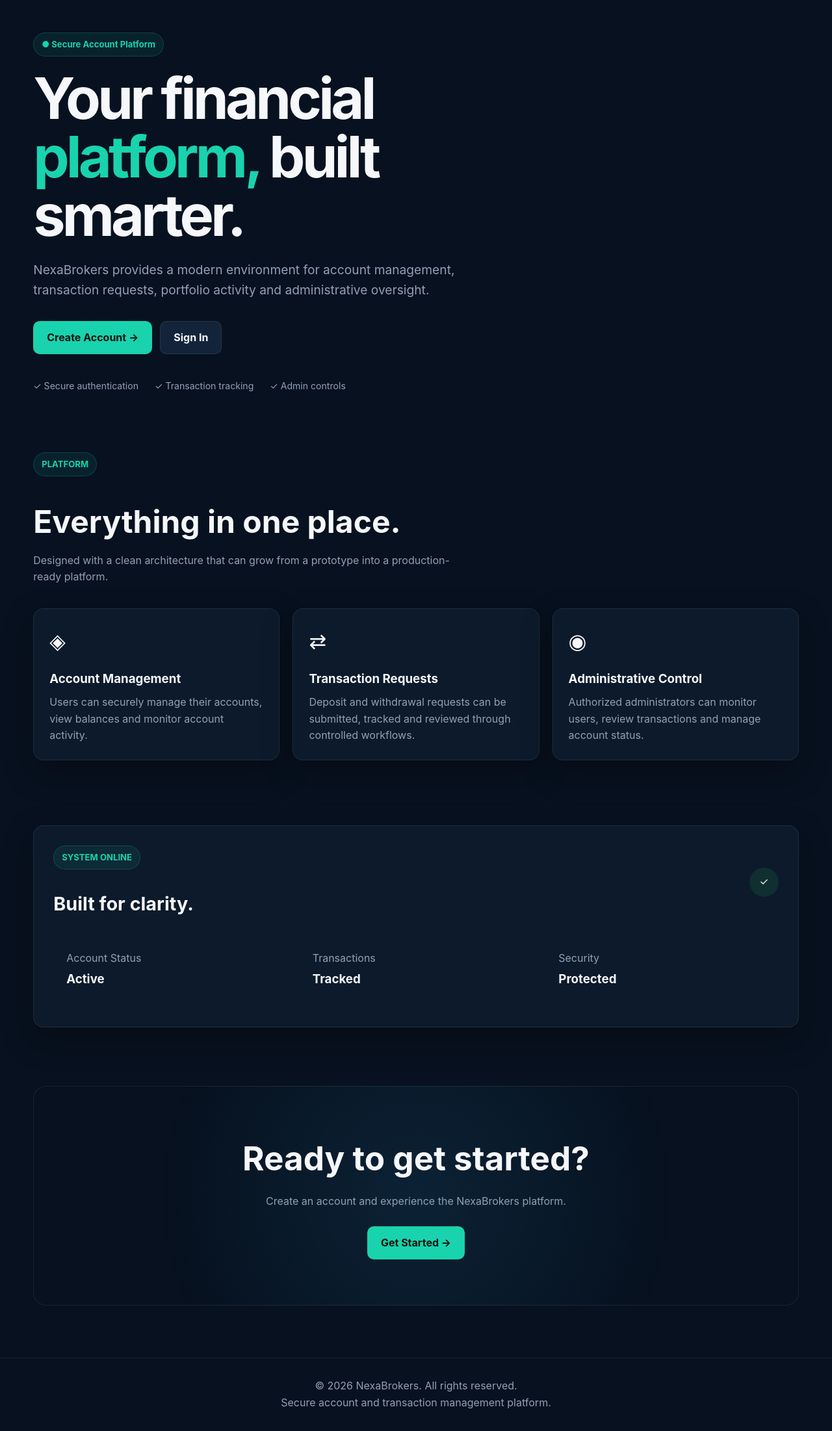
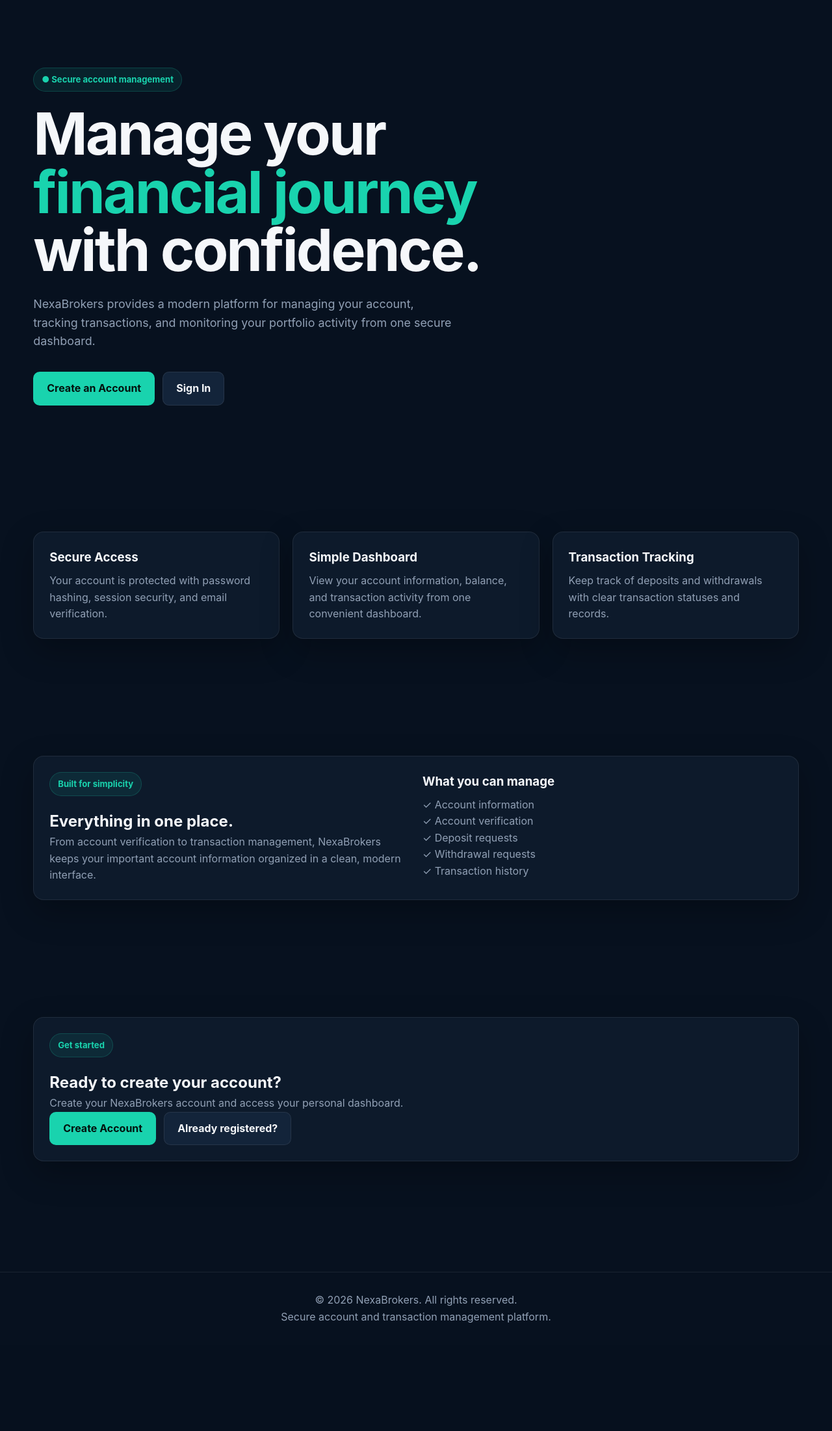
Before and after one commit to joboyfx5-lang/NexaBrokers, a Flask app: page / in a window 1280 px wide. Shown: the part 73-2275 px from the top of the page at 65% size. After the commit the page ends 2109 px from the top, so only its background shows below. Run offline with Flask 3, Linux system fonts and the light colour scheme.

Commit message:
Update index.html

```diff
--- a/templates/index.html
+++ b/templates/index.html
@@ -1,304 +1,229 @@
 {% extends "base.html" %}
 
-{% block title %}NexaBrokers — Modern Financial Platform{% endblock %}
+{% block title %}
+NexaBrokers — Secure Financial Management
+{% endblock %}
 
 {% block content %}
 
-<section class="page">
+<section class="hero">
+
     <div class="container">
 
-        <!-- HERO -->
-        <div style="
-            min-height: 70vh;
-            display: flex;
-            align-items: center;
-            padding: 50px 0;
-        ">
-            <div style="max-width: 850px;">
+        <div class="hero-content">
 
-                <div class="badge badge-info" style="margin-bottom: 20px;">
-                    ● Secure Account Platform
-                </div>
+            <div class="badge">
+                ● Secure account management
+            </div>
 
-                <h1 style="
-                    font-size: clamp(2.6rem, 8vw, 5.5rem);
-                    line-height: 1.02;
-                    letter-spacing: -0.055em;
-                    margin-bottom: 24px;
-                ">
-                    Your financial
-                    <span style="color: var(--primary);">
-                        platform,
-                    </span>
-                    built smarter.
-                </h1>
+            <h1>
+                Manage your
+                <span>financial journey</span>
+                with confidence.
+            </h1>
 
-                <p style="
-                    max-width: 700px;
-                    color: var(--muted);
-                    font-size: clamp(1rem, 2vw, 1.2rem);
-                    margin-bottom: 32px;
-                ">
-                    NexaBrokers provides a modern environment for
-                    account management, transaction requests, portfolio
-                    activity and administrative oversight.
+            <p>
+                NexaBrokers provides a modern platform for
+                managing your account, tracking transactions,
+                and monitoring your portfolio activity from
+                one secure dashboard.
+            </p>
+
+            <div class="hero-actions">
+
+                <a
+                    href="/signup-page"
+                    class="btn btn-primary"
+                >
+                    Create an Account
+                </a>
+
+                <a
+                    href="/login-page"
+                    class="btn btn-secondary"
+                >
+                    Sign In
+                </a>
+
+            </div>
+
+        </div>
+
+    </div>
+
+</section>
+
+
+<section class="section">
+
+    <div class="container">
+
+        <div
+            class="grid grid-3"
+        >
+
+            <div class="card">
+
+                <h3>
+                    Secure Access
+                </h3>
+
+                <p>
+                    Your account is protected with
+                    password hashing, session security,
+                    and email verification.
                 </p>
 
-                <div style="
-                    display: flex;
-                    flex-wrap: wrap;
-                    gap: 12px;
-                ">
-                    <a href="/signup-page" class="btn btn-primary">
-                        Create Account →
-                    </a>
-
-                    <a href="/login-page" class="btn btn-secondary">
-                        Sign In
-                    </a>
-                </div>
-
-                <div style="
-                    display: flex;
-                    flex-wrap: wrap;
-                    gap: 25px;
-                    margin-top: 38px;
-                    color: var(--muted);
-                    font-size: 0.88rem;
-                ">
-                    <span>✓ Secure authentication</span>
-                    <span>✓ Transaction tracking</span>
-                    <span>✓ Admin controls</span>
-                </div>
-
-            </div>
-        </div>
-
-
-        <!-- FEATURES -->
-        <section style="padding: 40px 0 80px;">
-
-            <div style="margin-bottom: 35px;">
-                <div class="badge badge-info">
-                    PLATFORM
-                </div>
-
-                <h2 style="
-                    font-size: clamp(1.8rem, 4vw, 3rem);
-                    margin-top: 12px;
-                ">
-                    Everything in one place.
-                </h2>
-
-                <p style="
-                    color: var(--muted);
-                    max-width: 650px;
-                    margin-top: 8px;
-                ">
-                    Designed with a clean architecture that can grow
-                    from a prototype into a production-ready platform.
-                </p>
             </div>
 
 
-            <div class="grid grid-3">
+            <div class="card">
 
-                <div class="card">
-                    <div style="
-                        font-size: 2rem;
-                        margin-bottom: 18px;
-                    ">
-                        ◈
+                <h3>
+                    Simple Dashboard
+                </h3>
+
+                <p>
+                    View your account information,
+                    balance, and transaction activity
+                    from one convenient dashboard.
+                </p>
+
+            </div>
+
+
+            <div class="card">
+
+                <h3>
+                    Transaction Tracking
+                </h3>
+
+                <p>
+                    Keep track of deposits and
+                    withdrawals with clear transaction
+                    statuses and records.
+                </p>
+
+            </div>
+
+        </div>
+
+    </div>
+
+</section>
+
+
+<section class="section">
+
+    <div class="container">
+
+        <div class="card">
+
+            <div class="grid grid-2">
+
+                <div>
+
+                    <div class="badge">
+                        Built for simplicity
                     </div>
 
-                    <h3 class="card-title">
-                        Account Management
-                    </h3>
+                    <h2>
+                        Everything in one place.
+                    </h2>
 
-                    <p class="card-subtitle">
-                        Users can securely manage their accounts,
-                        view balances and monitor account activity.
+                    <p>
+                        From account verification to
+                        transaction management, NexaBrokers
+                        keeps your important account
+                        information organized in a clean,
+                        modern interface.
                     </p>
-                </div>
-
-
-                <div class="card">
-                    <div style="
-                        font-size: 2rem;
-                        margin-bottom: 18px;
-                    ">
-                        ⇄
-                    </div>
-
-                    <h3 class="card-title">
-                        Transaction Requests
-                    </h3>
-
-                    <p class="card-subtitle">
-                        Deposit and withdrawal requests can be
-                        submitted, tracked and reviewed through
-                        controlled workflows.
-                    </p>
-                </div>
-
-
-                <div class="card">
-                    <div style="
-                        font-size: 2rem;
-                        margin-bottom: 18px;
-                    ">
-                        ◉
-                    </div>
-
-                    <h3 class="card-title">
-                        Administrative Control
-                    </h3>
-
-                    <p class="card-subtitle">
-                        Authorized administrators can monitor users,
-                        review transactions and manage account status.
-                    </p>
-                </div>
-
-            </div>
-        </section>
-
-
-        <!-- DASHBOARD PREVIEW -->
-        <section style="padding: 20px 0 90px;">
-
-            <div class="card" style="
-                padding: 30px;
-                overflow: hidden;
-            ">
-
-                <div style="
-                    display: flex;
-                    justify-content: space-between;
-                    align-items: center;
-                    gap: 20px;
-                    margin-bottom: 28px;
-                ">
-
-                    <div>
-                        <div class="badge badge-success">
-                            SYSTEM ONLINE
-                        </div>
-
-                        <h2 style="
-                            font-size: 1.8rem;
-                            margin-top: 10px;
-                        ">
-                            Built for clarity.
-                        </h2>
-                    </div>
-
-                    <div style="
-                        width: 45px;
-                        height: 45px;
-                        border-radius: 50%;
-                        background: rgba(34,197,94,0.12);
-                        display: grid;
-                        place-items: center;
-                        color: var(--success);
-                    ">
-                        ✓
-                    </div>
 
                 </div>
 
 
-                <div class="grid grid-3">
+                <div>
 
-                    <div style="
-                        padding: 20px;
-                        background: var(--surface-2);
-                        border-radius: 12px;
-                    ">
-                        <p class="card-subtitle">
-                            Account Status
-                        </p>
+                    <h3>
+                        What you can manage
+                    </h3>
 
-                        <h3 style="margin-top: 5px;">
-                            Active
-                        </h3>
-                    </div>
+                    <p>
+                        ✓ Account information
+                    </p>
 
+                    <p>
+                        ✓ Account verification
+                    </p>
 
-                    <div style="
-                        padding: 20px;
-                        background: var(--surface-2);
-                        border-radius: 12px;
-                    ">
-                        <p class="card-subtitle">
-                            Transactions
-                        </p>
+                    <p>
+                        ✓ Deposit requests
+                    </p>
 
-                        <h3 style="margin-top: 5px;">
-                            Tracked
-                        </h3>
-                    </div>
+                    <p>
+                        ✓ Withdrawal requests
+                    </p>
 
-
-                    <div style="
-                        padding: 20px;
-                        background: var(--surface-2);
-                        border-radius: 12px;
-                    ">
-                        <p class="card-subtitle">
-                            Security
-                        </p>
-
-                        <h3 style="margin-top: 5px;">
-                            Protected
-                        </h3>
-                    </div>
+                    <p>
+                        ✓ Transaction history
+                    </p>
 
                 </div>
 
             </div>
 
-        </section>
+        </div>
+
+    </div>
+
+</section>
 
 
-        <!-- CTA -->
-        <section style="
-            text-align: center;
-            padding: 70px 20px;
-            margin-bottom: 30px;
-            border: 1px solid var(--border);
-            border-radius: 20px;
-            background:
-                radial-gradient(
-                    circle at center,
-                    rgba(56,189,248,0.10),
-                    transparent 65%
-                );
-        ">
+<section class="section">
 
-            <h2 style="
-                font-size: clamp(2rem, 5vw, 3.2rem);
-                margin-bottom: 12px;
-            ">
-                Ready to get started?
-            </h2>
+    <div class="container">
 
-            <p style="
-                color: var(--muted);
-                max-width: 600px;
-                margin: 0 auto 25px;
-            ">
-                Create an account and experience the NexaBrokers
-                platform.
-            </p>
+        <div class="card">
 
-            <a href="/signup-page" class="btn btn-primary">
-                Get Started →
-            </a>
+            <div class="hero-content">
 
-        </section>
+                <div class="badge">
+                    Get started
+                </div>
+
+                <h2>
+                    Ready to create your account?
+                </h2>
+
+                <p>
+                    Create your NexaBrokers account and
+                    access your personal dashboard.
+                </p>
+
+                <div class="hero-actions">
+
+                    <a
+                        href="/signup-page"
+                        class="btn btn-primary"
+                    >
+                        Create Account
+                    </a>
+
+                    <a
+                        href="/login-page"
+                        class="btn btn-secondary"
+                    >
+                        Already registered?
+                    </a>
+
+                </div>
+
+            </div>
+
+        </div>
 
     </div>
+
 </section>
 
 {% endblock %}
```
